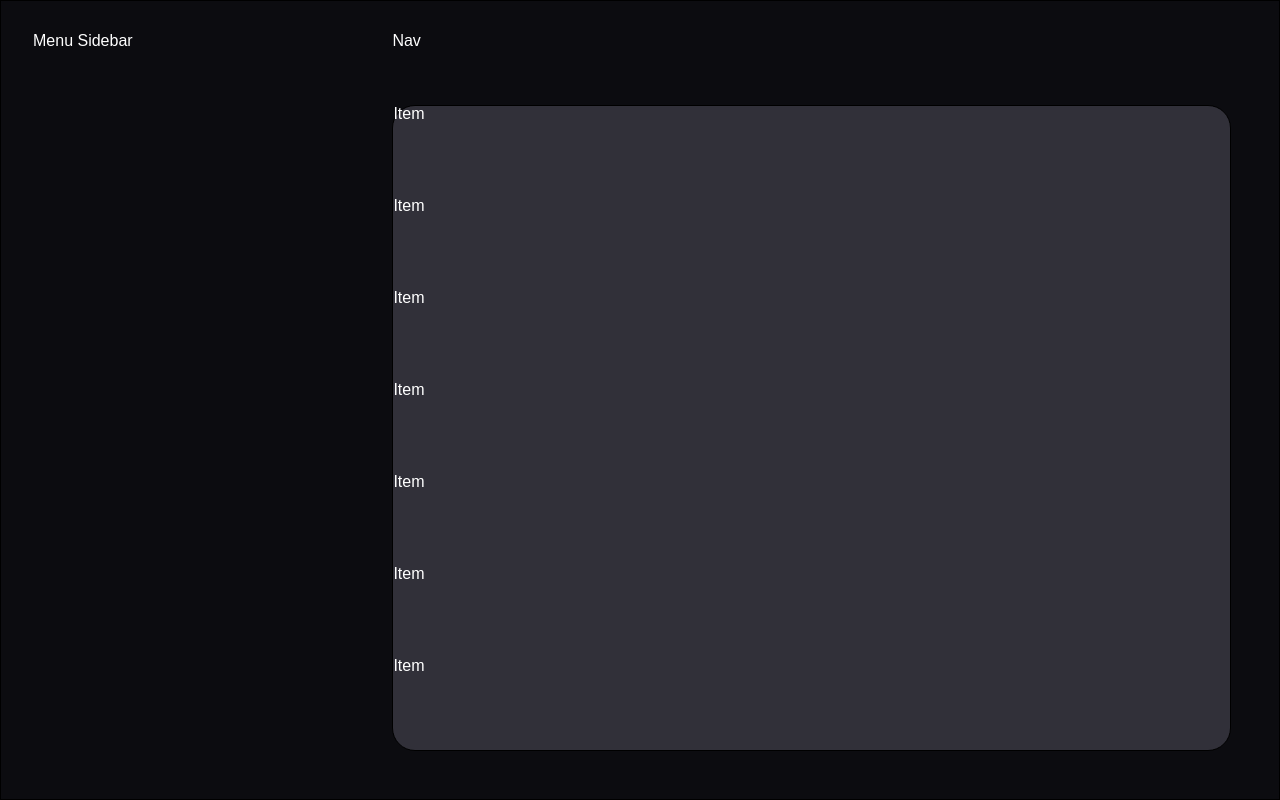
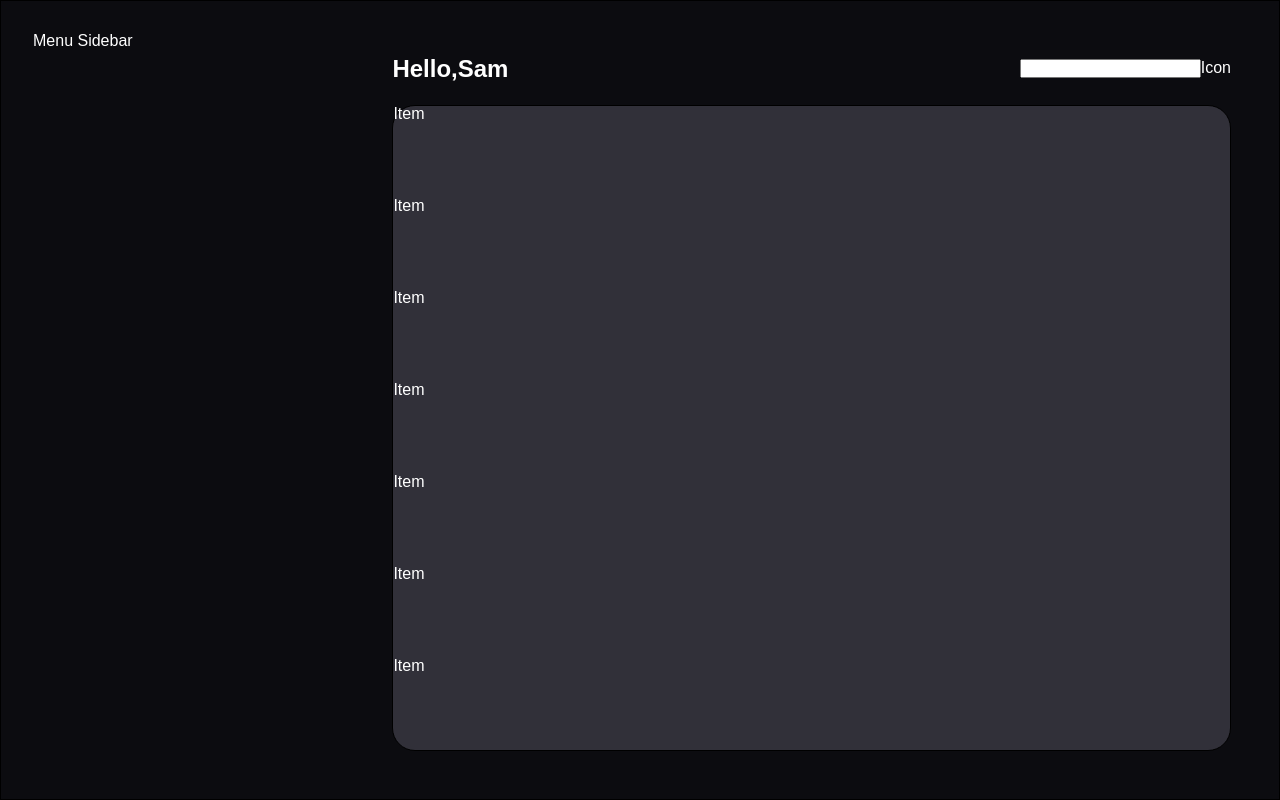
Before and after one commit to seevdev/CrypTracker, a React (Create React App) app in the folder react-ts/: page / in a window 1280 px wide. Built offline with nearby package versions, Linux system fonts and the light colour scheme; the HTML template or start-up script is replaced by a standard one.

Commit message:
New commit

```diff
--- a/react-ts/src/Components/Dashboard/Dashboard.tsx
+++ b/react-ts/src/Components/Dashboard/Dashboard.tsx
@@ -1,4 +1,5 @@
 import React from 'react';
+import Header from '../Header/Header';
 import Sidemenu from '../Sidemenu/Sidemenu';
 import classes from './Dashboard.module.scss';
 import DashBoardDesk from './DashboardDesk';
@@ -6,8 +7,8 @@ import DashBoardDesk from './DashboardDesk';
 const Dashboard: React.FC = (props) => {
   return (
     <div className={classes.dashboard}>
-      <Sidemenu/>
-      <div>Nav</div>
+      <Sidemenu />
+      <Header />
       <DashBoardDesk />
     </div>
   );
--- /dev/null
+++ b/react-ts/src/Components/Header/Header.module.scss
@@ -0,0 +1,5 @@
+header {
+  nav {
+    height: 5rem;
+  }
+}
--- /dev/null
+++ b/react-ts/src/Components/Header/Header.tsx
@@ -0,0 +1,8 @@
+import React from 'react';
+import classes from './Header.module.scss';
+import NavBar from './Navbar/NavBar';
+
+const Header: React.FC = (props) => {
+  return <NavBar />;
+};
+export default Header;
--- /dev/null
+++ b/react-ts/src/Components/Header/Navbar/NavBar.module.scss
@@ -0,0 +1,5 @@
+.nav-bar {
+  display: flex;
+  justify-content: space-between;
+  align-items: center;
+}
--- /dev/null
+++ b/react-ts/src/Components/Header/Navbar/NavBar.tsx
@@ -0,0 +1,15 @@
+import React from 'react';
+import classes from './NavBar.module.scss';
+import NavBarGreeting from './NavBarGreeing';
+import SearchBar from './NavSearch';
+
+const NavBar: React.FC = (props) => {
+  return (
+    <nav className={classes['nav-bar']}>
+      <NavBarGreeting />
+      <SearchBar />
+    </nav>
+  );
+};
+
+export default NavBar;
--- /dev/null
+++ b/react-ts/src/Components/Header/Navbar/NavBarGreeing.tsx
@@ -0,0 +1,12 @@
+import React from 'react';
+import classes from './NavBarGreeting.module.scss';
+
+const NavBarGreeting: React.FC = (props) => {
+  return (
+    <div className={classes.greeting}>
+      <img />
+      <h1>Hello,Sam</h1>
+    </div>
+  );
+};
+export default NavBarGreeting;
--- /dev/null
+++ b/react-ts/src/Components/Header/Navbar/NavBarGreeting.module.scss
@@ -0,0 +1,8 @@
+.greeting {
+  display: flex;
+  align-items: center;
+  h1 {
+  }
+  img {
+  }
+}
--- /dev/null
+++ b/react-ts/src/Components/Header/Navbar/NavSearch.tsx
@@ -0,0 +1,12 @@
+import React from 'react';
+
+const SearchBar: React.FC = (props) => {
+  return (
+    <div>
+      <input />
+      <span>Icon</span>
+    </div>
+  );
+};
+
+export default SearchBar;
--- a/react-ts/src/Components/Navbar/NavBar.tsx
+++ /dev/null
@@ -1,2 +0,0 @@
-import React from 'react';
-import classes from './Navbar.module.scss';
```
